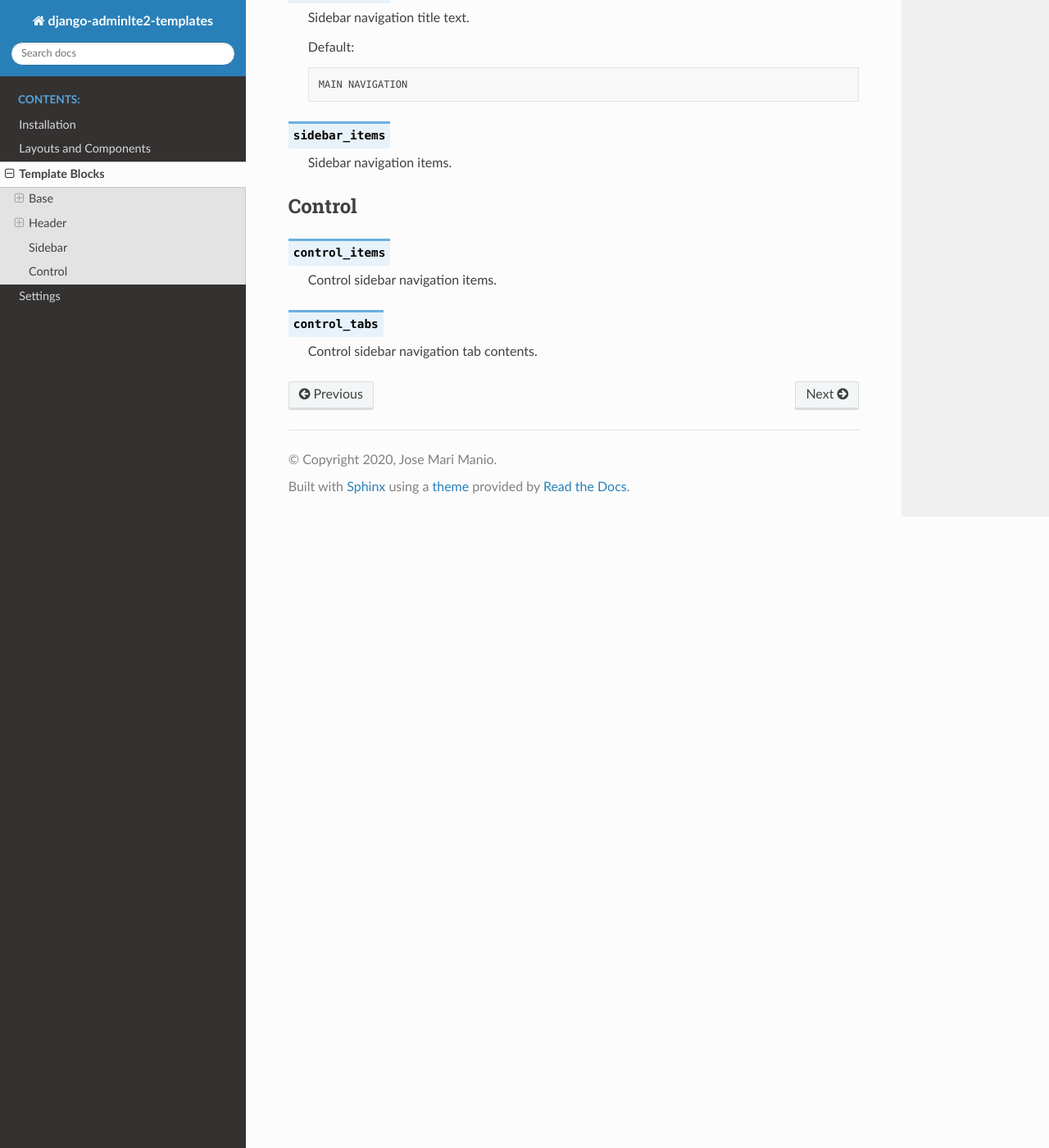
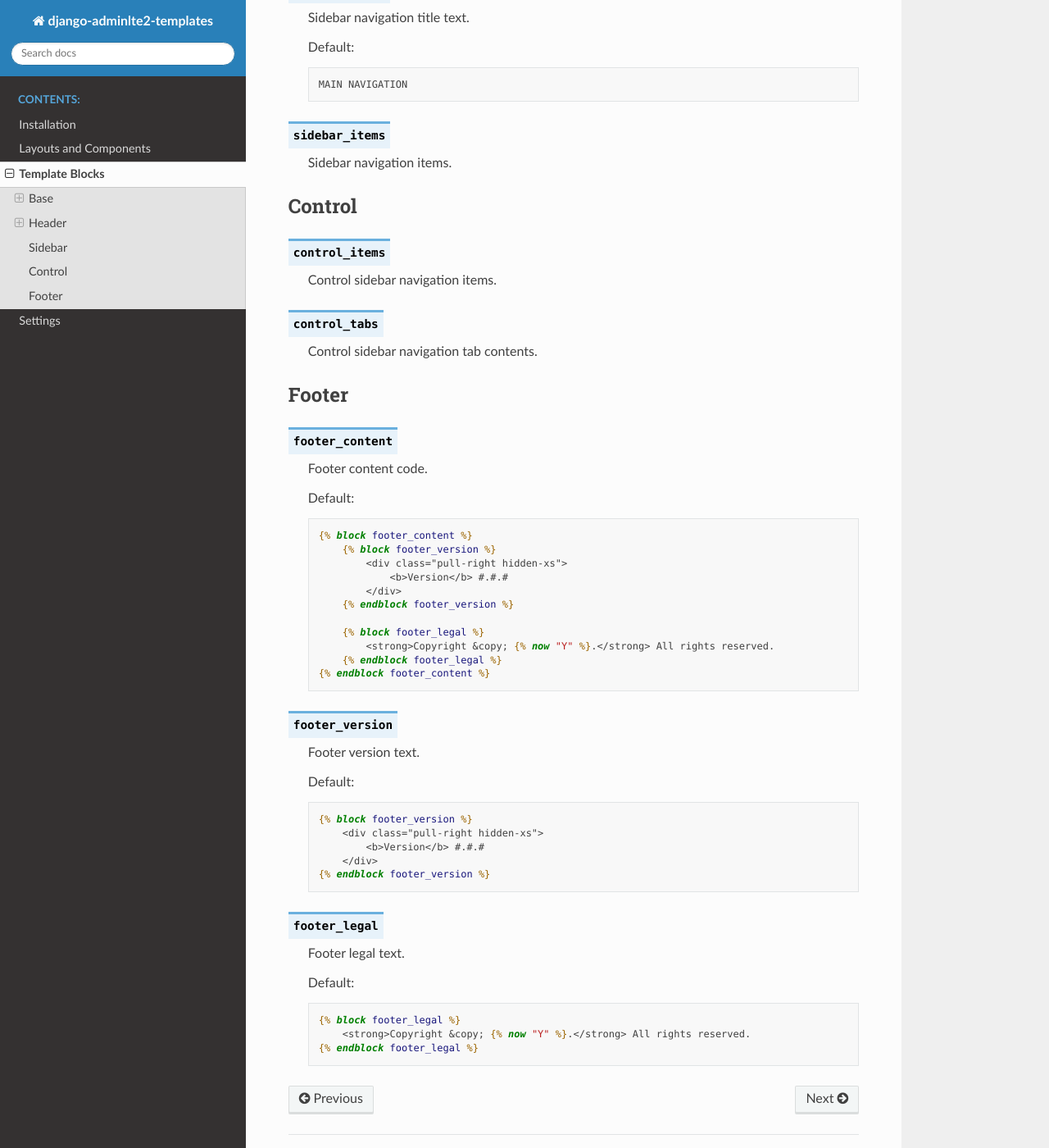
Before and after one commit to josemarimanio/django-adminlte2-templates, a Sphinx documentation site: the page built from docs/template_blocks.rst, in a window 1280 px wide and 1400 px high, scrolled down 7463 px. Shown: the whole window at 82% size. Built offline with Sphinx 7.4.7 and the Read the Docs theme 2.0.0, drawn with Linux system fonts in a browser that asks for light colours.

Commit message:
Updated 'docs' page 'Template Blocks'. Added new section 'Footer'.

```diff
--- a/docs/template_blocks.rst
+++ b/docs/template_blocks.rst
@@ -490,3 +490,58 @@ Control
     :noindex:
 
     Control sidebar navigation tab contents.
+
+
+Footer
+------
+
+.. data:: footer_content
+    :noindex:
+
+    Footer content code.
+
+    Default:
+
+    .. code:: jinja
+
+        {% block footer_content %}
+            {% block footer_version %}
+                <div class="pull-right hidden-xs">
+                    <b>Version</b> #.#.#
+                </div>
+            {% endblock footer_version %}
+
+            {% block footer_legal %}
+                <strong>Copyright &copy; {% now "Y" %}.</strong> All rights reserved.
+            {% endblock footer_legal %}
+        {% endblock footer_content %}
+
+
+.. data:: footer_version
+    :noindex:
+
+    Footer version text.
+
+    Default:
+
+    .. code:: jinja
+
+        {% block footer_version %}
+            <div class="pull-right hidden-xs">
+                <b>Version</b> #.#.#
+            </div>
+        {% endblock footer_version %}
+
+
+.. data:: footer_legal
+    :noindex:
+
+    Footer legal text.
+
+    Default:
+
+    .. code:: jinja
+
+        {% block footer_legal %}
+            <strong>Copyright &copy; {% now "Y" %}.</strong> All rights reserved.
+        {% endblock footer_legal %}
```
